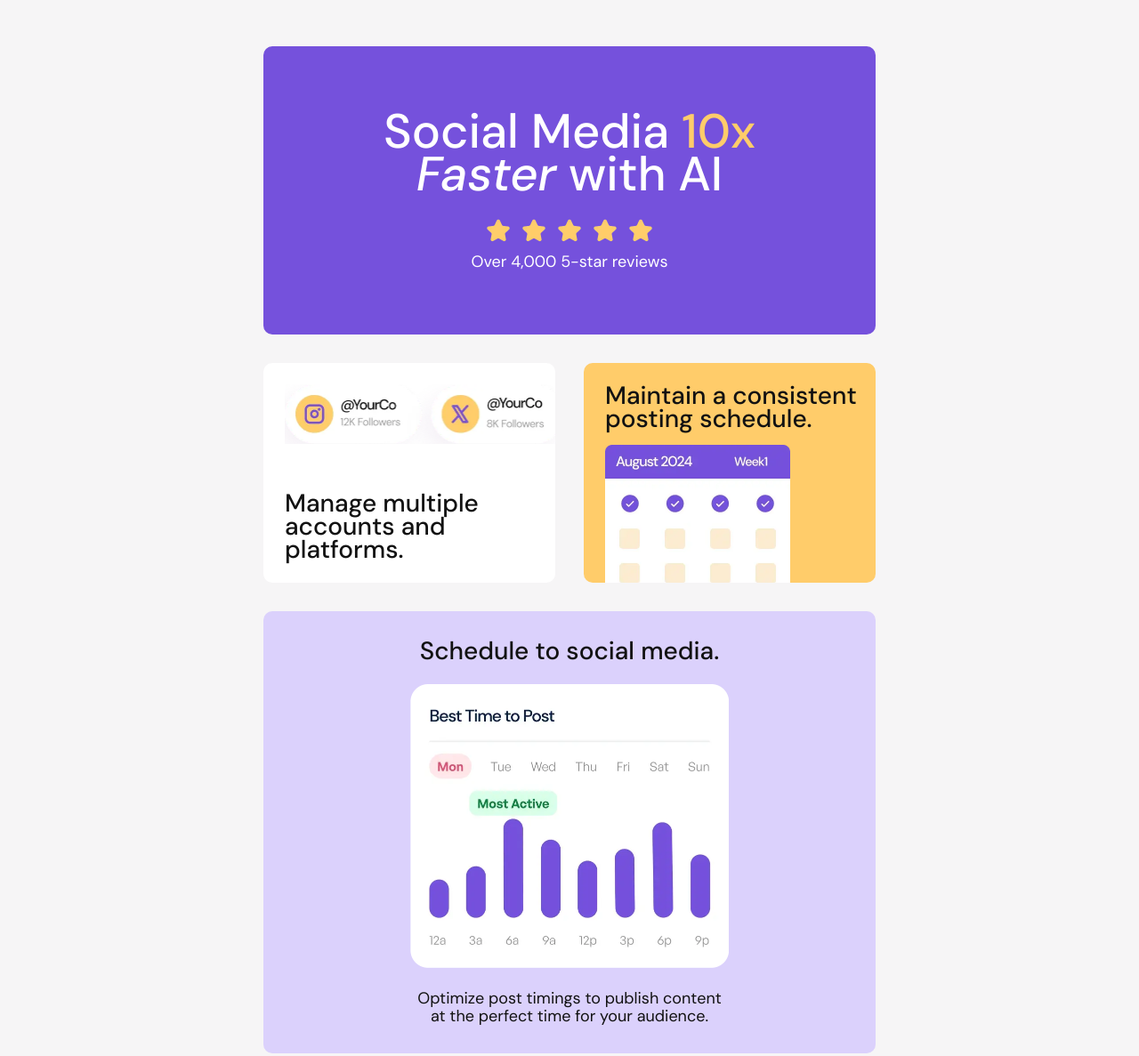
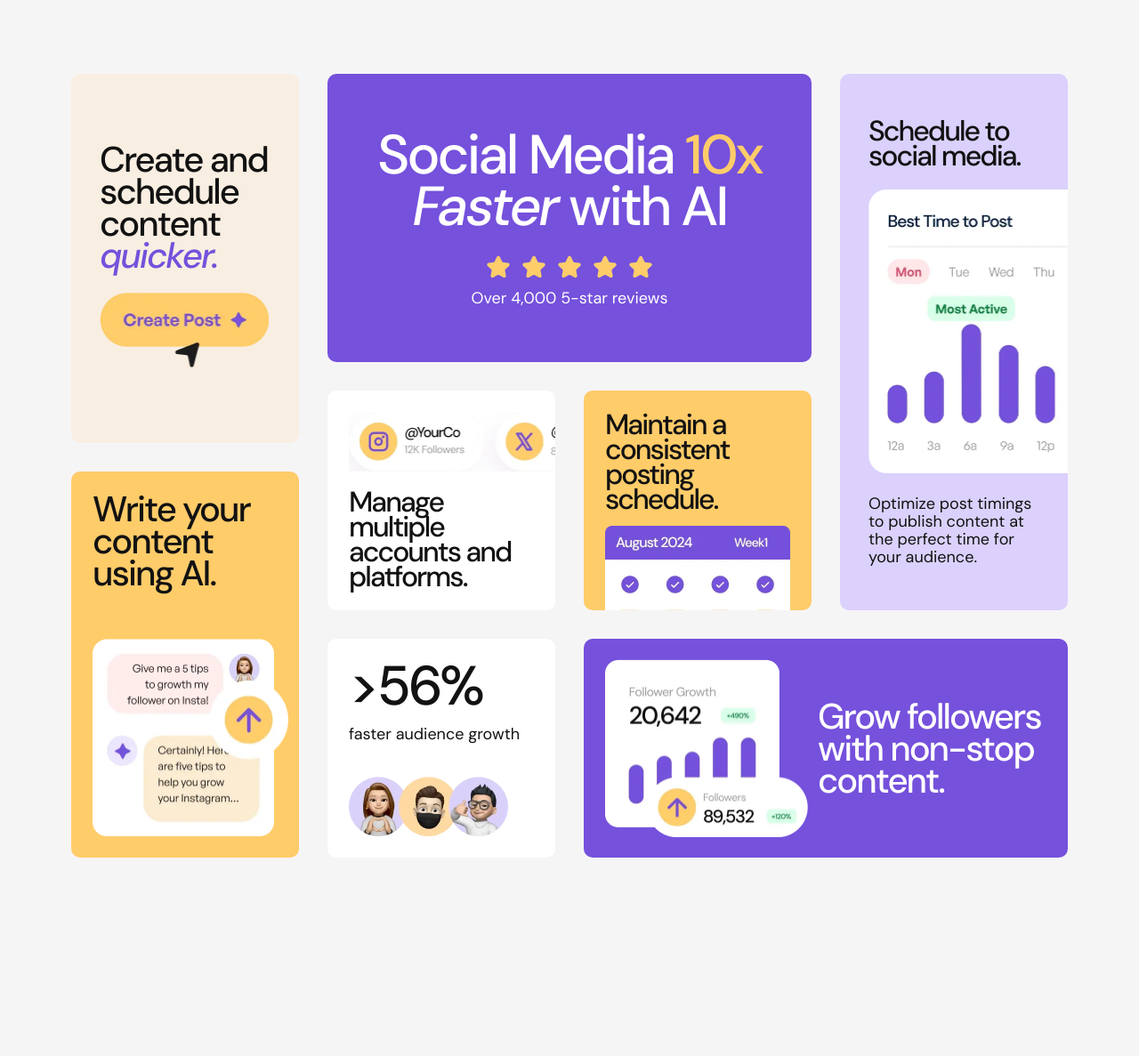
Before and after one commit to AlgoBenderDaily/Bento_Grid_HTML-CSS, a plain HTML site: page index.html in a window 1280 px wide. Shown: the top 1187 px of the page at 89% size. After the commit the page ends 1032 px from the top, so only its background shows below. Drawn offline with Linux system fonts and the light colour scheme.

Commit message:
initial commit

```diff
--- a/main.css
+++ b/main.css
@@ -491,3 +491,164 @@ h2 {
     width: 280px;
   }
 }
+
+/* Tablet */
+@media screen and (min-width: 992px) {
+  /* || MAIN */
+  .main__content {
+    margin: 83px 160px 68px 160px;
+    width: 1120px;
+    height: 881px;
+    flex-flow: row-reverse;
+  }
+
+  /* || GROUP-3*/
+  .content__group3 {
+    gap: 32px;
+    flex-flow: column;
+  }
+
+  .content__percent2 {
+    width: 256px;
+    height: 415px;
+    padding: 78.32px 32px;
+  }
+
+  .percent2__title {
+    font: var(--DSK-TEXT-PRESET2);
+    letter-spacing: var(--DSK-TEXT-PRESET2-LS);
+    width: 192px;
+  }
+
+  .content__write {
+    width: 256px;
+    height: 434px;
+    gap: 0%;
+    padding: 24px 12.05px 24px 24px;
+  }
+
+  .write__title {
+    font: var(--DSK-TEXT-PRESET2);
+    letter-spacing: var(--DSK-TEXT-PRESET2-LS);
+    width: 190px;
+    margin-bottom: 55.5px;
+  }
+
+  /* || COMBINE-GROUP 1 */
+  .content__group1 {
+    flex-flow: row;
+  }
+
+  /* || COMBINE-GROUP-1 COLUMN-1 */
+  .content__social-media {
+    width: 544px;
+    height: 324px;
+    padding: 62px 32px;
+  }
+
+  .social-media__title {
+    font: var(--DSK-TEXT-PRESET1);
+    letter-spacing: var(--DSK-TEXT-PRESET1-LS);
+    width: 480px;
+  }
+
+  .content__inner {
+    flex-flow: row;
+  }
+
+  .content__manage {
+    width: 256px;
+    height: 247px;
+    overflow: hidden;
+    padding: 24px 0 24px 24px;
+    gap: 20.46px;
+  }
+
+  .manage__title {
+    font: var(--DSK-TEXT-PRESET3);
+    letter-spacing: var(--DSK-TEXT-PRESET3-LS);
+    width: 190px;
+  }
+
+  .content__maintain {
+    width: 256px;
+    height: 247px;
+    overflow: hidden;
+    padding: 24px 24px 0 24px;
+  }
+
+  .maintain__title {
+    font: var(--DSK-TEXT-PRESET3);
+    letter-spacing: var(--DSK-TEXT-PRESET3-LS);
+    width: 208px;
+  }
+
+  /* || COMBINE-GROUP-1 COLUMN-2 */
+  .content__schedule {
+    width: 256px;
+    height: 603px;
+    padding: 50.09px 0 50.09px 32px;
+    overflow: hidden;
+    align-items: flex-start;
+  }
+
+  .schedule__title {
+    font: var(--DSK-TEXT-PRESET3);
+    letter-spacing: var(--DSK-TEXT-PRESET3-LS);
+    text-align: left;
+    width: 192px;
+    white-space: wrap;
+  }
+
+  .content__schedule img {
+    max-width: 357.3px;
+  }
+
+  .schedule__text {
+    text-align: left;
+    width: 192px;
+  }
+
+  /* || COMBINE-GROUP-2*/
+  .content__group2 {
+    flex-flow: row-reverse;
+  }
+
+  .content__grow-followers {
+    width: 544px;
+    height: 246px;
+    flex-flow: row;
+    gap: 11.32px;
+    padding: 24px;
+  }
+
+  .content__grow-followers img {
+    max-width: 227.68px;
+  }
+
+  .grow-followers__title {
+    font: var(--DSK-TEXT-PRESET2);
+    letter-spacing: var(--DSK-TEXT-PRESET2-LS);
+    width: 257px;
+    text-align: left;
+  }
+
+  .content__percent1 {
+    width: 256px;
+    height: 246px;
+    flex-flow: column;
+    gap: 0%;
+    padding: 24px 40px 24px 24px;
+  }
+
+  .content__percent1 img {
+    max-width: 178.93px;
+    margin-left: 0px;
+    margin-top: 38.42px;
+  }
+
+  .percent1__title {
+    font: var(--DSK-TEXT-PRESET1);
+    letter-spacing: var(--DSK-TEXT-PRESET1-LS);
+  }
+}
```
